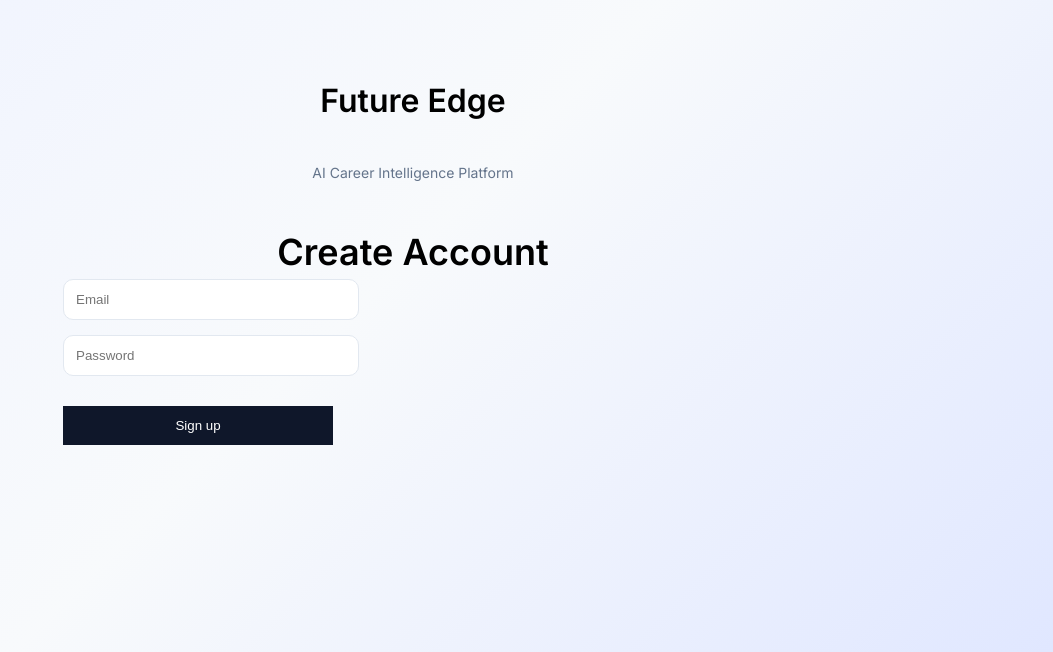
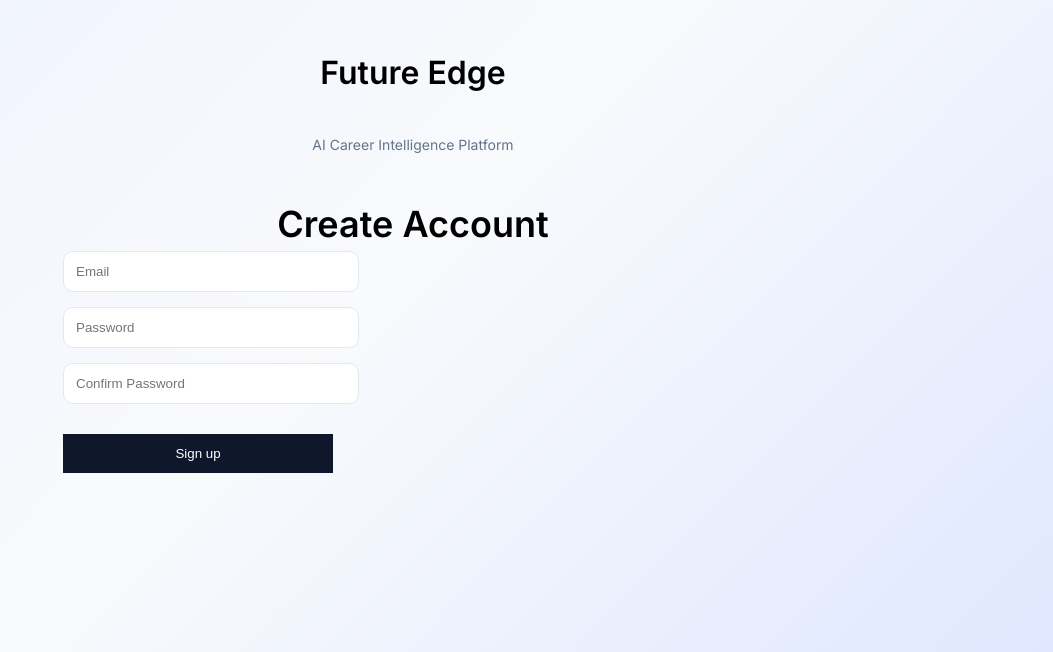
Before and after one commit to jwlahh/future-edge, a React (Vite) app in the folder Frontend/future-edge-ui/: page /signup in a window 1280 px wide. Shown: the part 148-800 px from the top of the page, without its empty margins (227-1280 px from the left). Built offline with nearby package versions, Linux system fonts and the light colour scheme.

Commit message:
Updated SignUp page

```diff
--- a/Frontend/future-edge-ui/src/pages/SignUp.jsx
+++ b/Frontend/future-edge-ui/src/pages/SignUp.jsx
@@ -9,8 +9,14 @@ function SignUp() {
 
   const [email, setEmail] = useState("");
   const [password, setPassword] = useState("");
+  const [confirmPassword, setConfirmPassword] = useState("");
 
   const handleSignup = async () => {
+
+  if (password !== confirmPassword) {
+    alert("Passwords do not match");
+    return;
+  }
 
   const { error } = await supabase.auth.signUp({
     email,
@@ -22,8 +28,7 @@ function SignUp() {
     return;
   }
 
-    alert("Signup successful! Please check your email to verify your account.");
-
+  alert("Signup successful! Please verify your email.");
   navigate("/");
 };
 
@@ -52,6 +57,12 @@ function SignUp() {
             className="input-field"
             onChange={(e) => setPassword(e.target.value)}
           />
+          <input
+            type="password"
+            placeholder="Confirm Password"
+            className="input-field"
+            onChange={(e) => setConfirmPassword(e.target.value)}
+          />
 
           <button className="signup-btn" onClick={handleSignup}>
             Sign up
```
Lines whose indentation alone changed are shown as unchanged.
